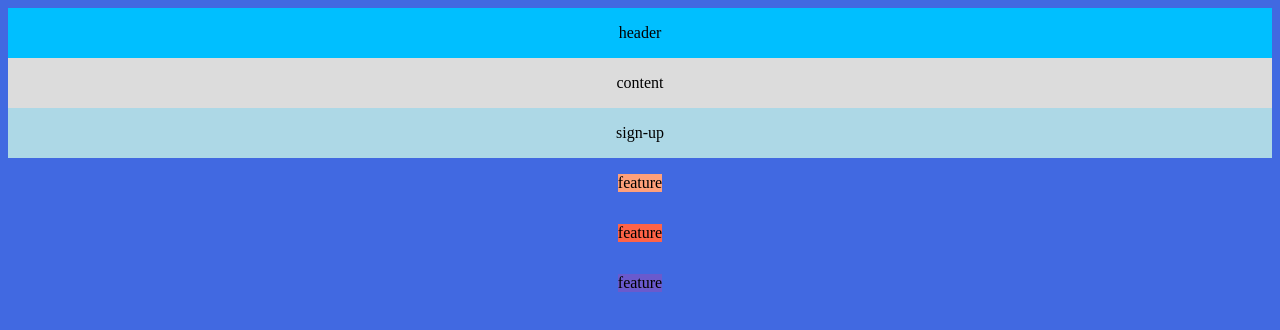
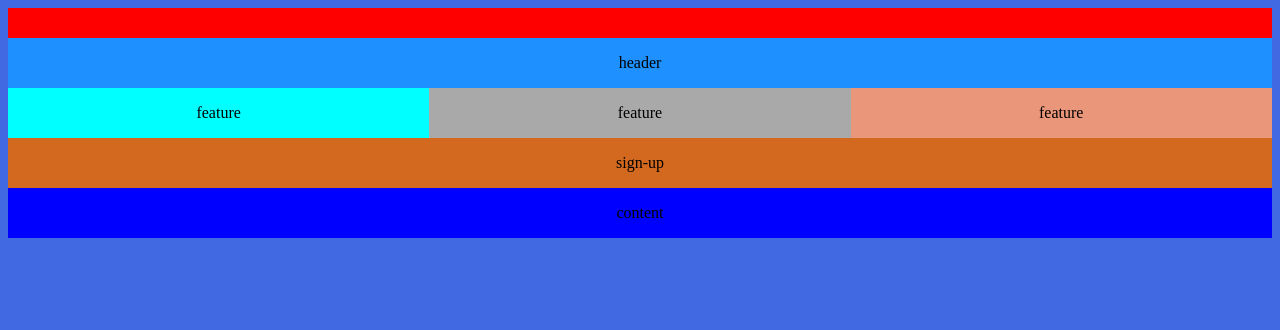
Before and after one commit to Anthony77151/Exercice-rwd, a plain HTML site: page index.html in a window 1280 px wide. Drawn offline with Linux system fonts and the light colour scheme.

Commit message:
Vendredi

```diff
--- a/index.html
+++ b/index.html
@@ -10,22 +10,22 @@
     <div class='page'>
         <div class="section menu"></div>
         <div class='section header'>
-          <p class="header">header</p>
+          <p>header</p>
         </div>
         <div class='section content'>
-          <p class="content">content</p>
+          <p>content</p>
         </div>
         <div class='section sign-up'>
-          <p class="sign-up">sign-up</p>
+          <p>sign-up</p>
         </div>
         <div class='section feature-1'>
-          <p class="feature">feature</p>
+          <p>feature</p>
         </div>
         <div class='section feature-2'>
-          <p class="feature2">feature</p>
+          <p>feature</p>
         </div>
         <div class='section feature-3'>
-          <p class="feature3">feature</p>
+          <p>feature</p>
         </div>
     </div>
 
--- a/style.css
+++ b/style.css
@@ -1,50 +1,122 @@
-
-@media screen and (min-width: 961px)
-{
-.body{
-    background-color: royalblue;
-
+body{
+    background-color: darkred;
 }
+.page {
+    display: flex;
+    flex-direction: row;
+    text-align: center;
+    flex-wrap: wrap;
   }
 
-@media all and (min-width: 401px) and (max-width: 960px)
-{
+  .menu {
+    background-color: red;
+    height: 30px;
+  }
+
+  .content {
+    background-color: blue;
+  }
+  .sign-up {
+    background-color: chocolate;
+  }
+
+  .feature-1 {
+    background-color: cyan;
+  }
+  .feature-2 {
+    background-color: darkgrey;
+  }
+  .feature-3 {
+    background-color: darksalmon;
+  }
+  .header {
+    background-color: dodgerblue;
+  }
+  .menu {
+    flex-basis: 100%;
+  }
+
+  .header {
+    flex-basis: 100%;
+  }
+  .content {
+    flex-basis: 100%;
+  }
+  .sign-up {
+    flex-basis: 100%;
+  }
+
+  .feature-1 {
+    flex-basis: 100%;
+  }
+  .feature-2 {
+    flex-basis: 100%;
+  }
+  .feature-3 {
+    flex-basis: 100%;
+  }
+
+  @media screen and (min-width: 400px) {
     .body{
         background-color: khaki;
 
     }
+    .menu {
+      flex-basis: 100%;
     }
 
-body{
-    background-color: darkred;
+    .header {
+      flex-basis: 100%;
     }
-.header{
-    background-color: deepskyblue;
+    .content {
+      flex-basis: 100%;
     }
-.content{
-    background-color: gainsboro;
-}
-.sign-up{
-    background-color: lightblue;
-}
-.feature{
-    background-color: lightsalmon;
-}
-.feature2{
-    background-color: tomato;
-}
-.feature3{
-    background-color: slateblue;
-}
-.section menu{
-    margin-top: 20px;
+    .sign-up {
+      flex-basis: 50%;
     }
 
+    .feature-1 {
+      flex-basis: 50%;
+    }
+    .feature-2 {
+      flex-basis: 50%;
+    }
+    .feature-3 {
+      flex-basis: 50%;
+    }
+  }
 
-.section
-{
-    display: flex;
-    justify-content: center;
-    align-items: center;
-    flex-direction: column;
+  @media screen and (min-width: 960px) {
+    .body{
+        background-color: royalblue;
     }
+    .menu {
+      flex-basis: 100%;
+    }
+
+    .header {
+      flex-basis: 100%;
+      order: 1;
+    }
+    .content {
+      flex-basis: 100%;
+      order: 4;
+    }
+    .sign-up {
+      flex-basis: 100%;
+      order: 3;
+    }
+
+    .feature-1 {
+      flex-basis: 33.33%;
+      order: 2;
+    }
+    .feature-2 {
+      flex-basis: 33.33%;
+      order: 2;
+    }
+    .feature-3 {
+      flex-basis: 33.33%;
+      order: 2;
+    }
+  }
```
Lines whose indentation alone changed are shown as unchanged.
